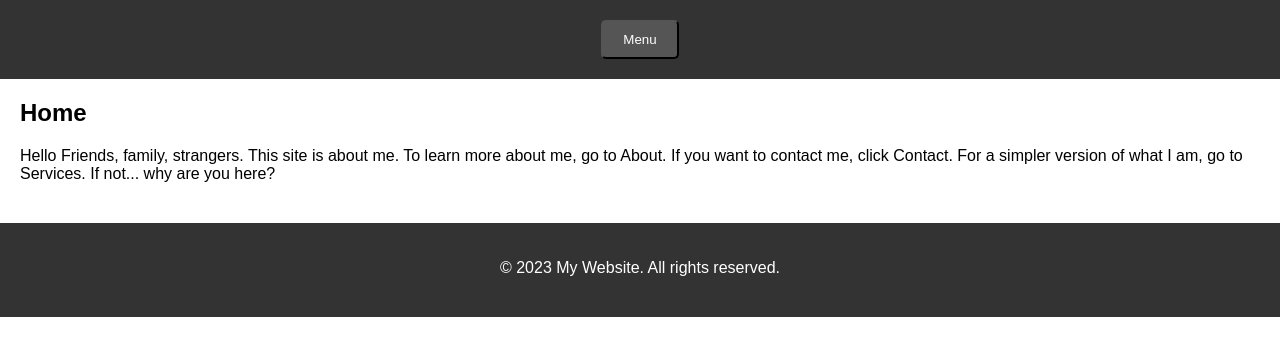
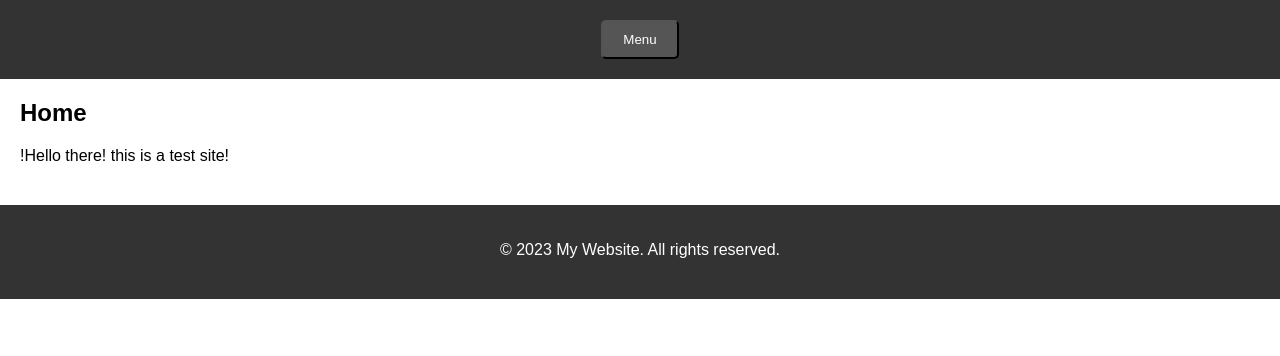
Before and after one commit to BlackSkull88/Cyber-Test, a plain HTML site: page index.html in a window 1280 px wide. Drawn offline with Linux system fonts and the light colour scheme.

Commit message:
index.html

```diff
--- a/index.html
+++ b/index.html
@@ -115,7 +115,7 @@
   <main>
     <section id="Hi!">
       <h2>Home</h2>
-      <p>Hello Friends, family, strangers. This site is about me. To learn more about me, go to About. If you want to contact me, click Contact. For a simpler version of what I am, go to Services. If not... why are you here?</p>
+      <p>!Hello there! this is a test site!</p>
     </section>
   </main>
 
```
